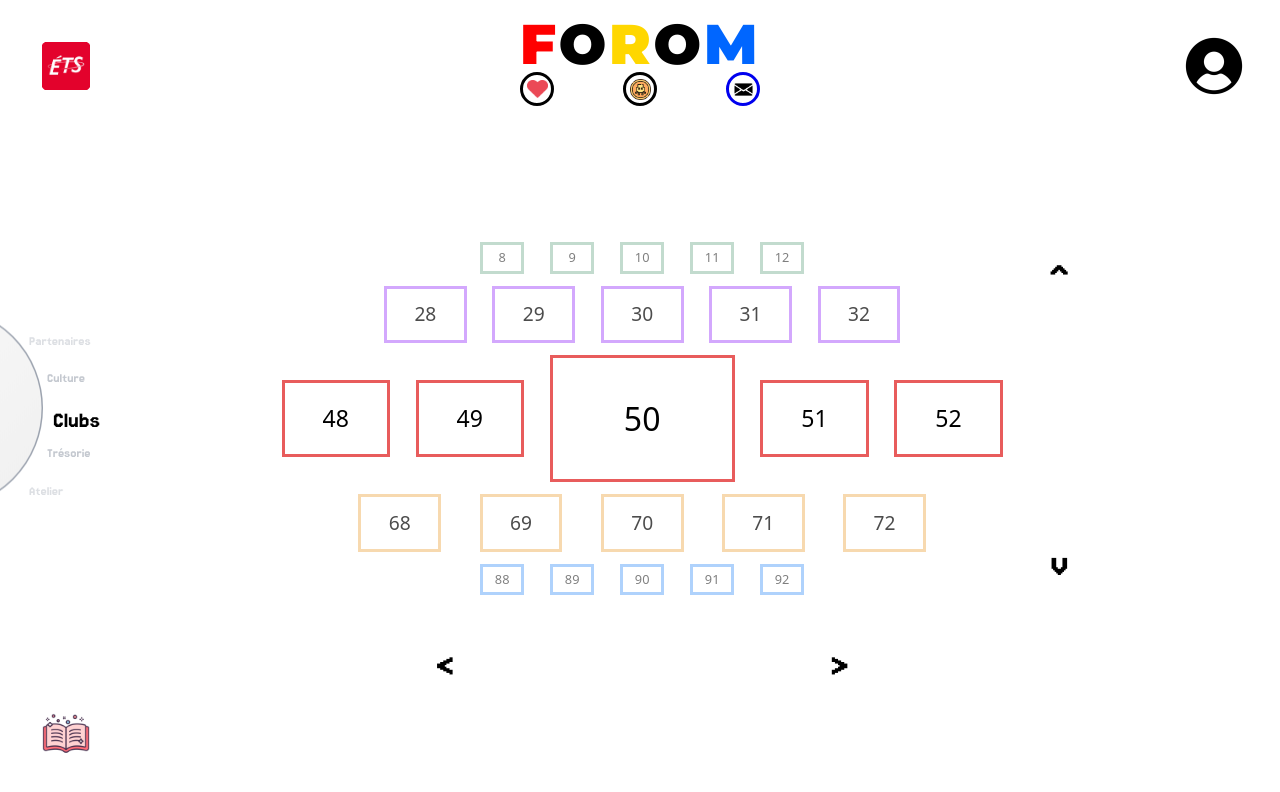
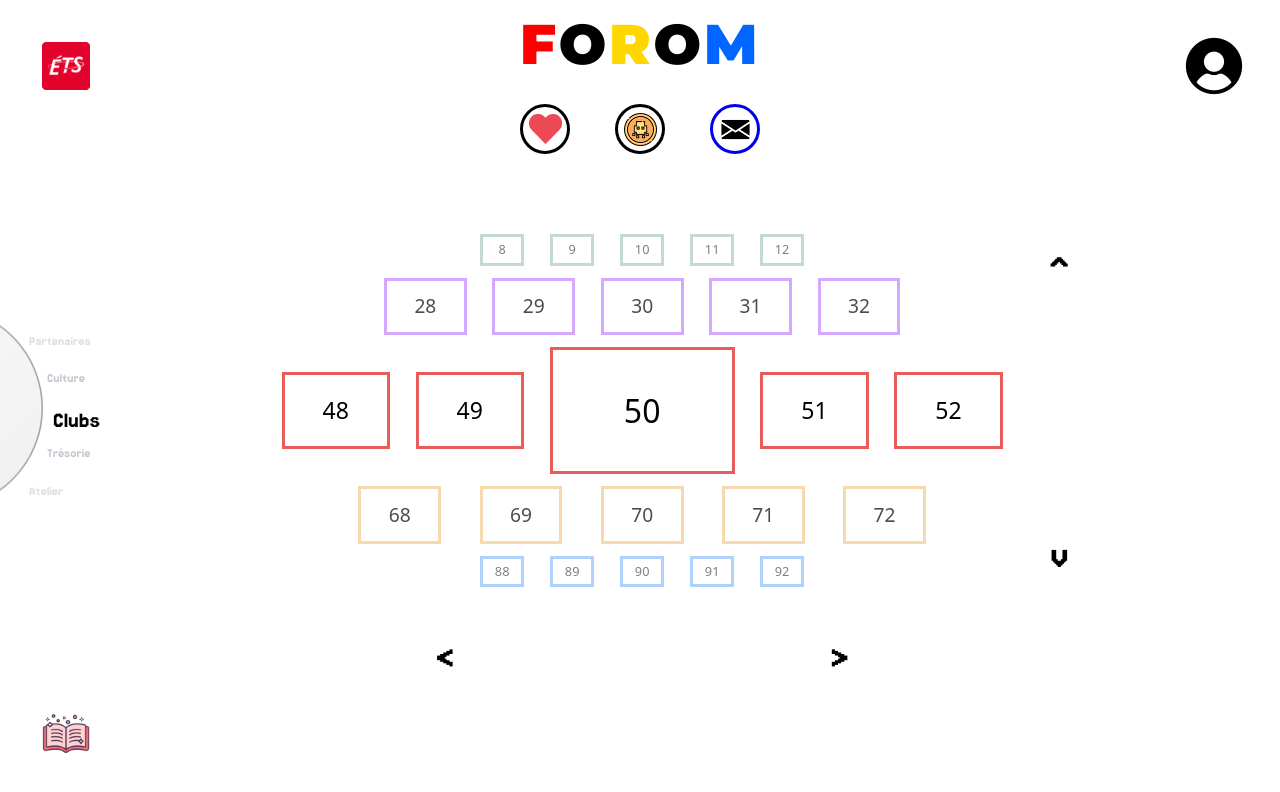
Before and after one commit to Forom-ets/forom, a React (Vite) app: page / in a window 1280 px wide. Shown: the top 792 px of the page. Built offline with nearby package versions, Linux system fonts and the light colour scheme.

Commit message:
Chat we made it!

```diff
--- a/src/components/CarouselGrid.tsx
+++ b/src/components/CarouselGrid.tsx
@@ -282,7 +282,7 @@
   return (
     <div
       className="fixed inset-0 flex flex-col items-center justify-center z-10 pointer-events-none"
-      style={{ paddingLeft: '22vw', paddingRight: '22vw', paddingTop: '17vh', paddingBottom: '22vh' }}
+      style={{ paddingLeft: '22vw', paddingRight: '22vw', paddingTop: '10vh', paddingBottom: '22vh' }}
     >
       {/* Main Content - Grid centered, Vertical Navigation positioned separately */}
       <div ref={gridRef} className="relative flex items-center justify-center pointer-events-auto">
--- a/src/components/Header.tsx
+++ b/src/components/Header.tsx
@@ -33,7 +33,8 @@
 
 export function Header({ onTokenClick, onSupportClick }: HeaderProps) {
   // Icon sizing and style tuned to match centered circular badges
-  const iconContainerStyle = { width: '28px', height: '28px' }
+  // Increased default size so icons are larger before hover
+  const iconContainerStyle = { width: '44px', height: '44px' }
   const iconStyle = "rounded-full border-[3px] border-black p-1 cursor-pointer bg-white flex items-center justify-center overflow-hidden hover:bg-gray-50 transition-colors"
 
   return (
@@ -71,7 +72,7 @@
         ))}
       </div>
 
-      <div className="flex items-center justify-between mt-32" style={{ width: '240px' }}>
+      <div className="flex items-center justify-between mt-32" style={{ width: '240px', marginTop: '4vh' }}>
         {/* Support Icon - Left */}
         <motion.div
           className={iconStyle}
```
